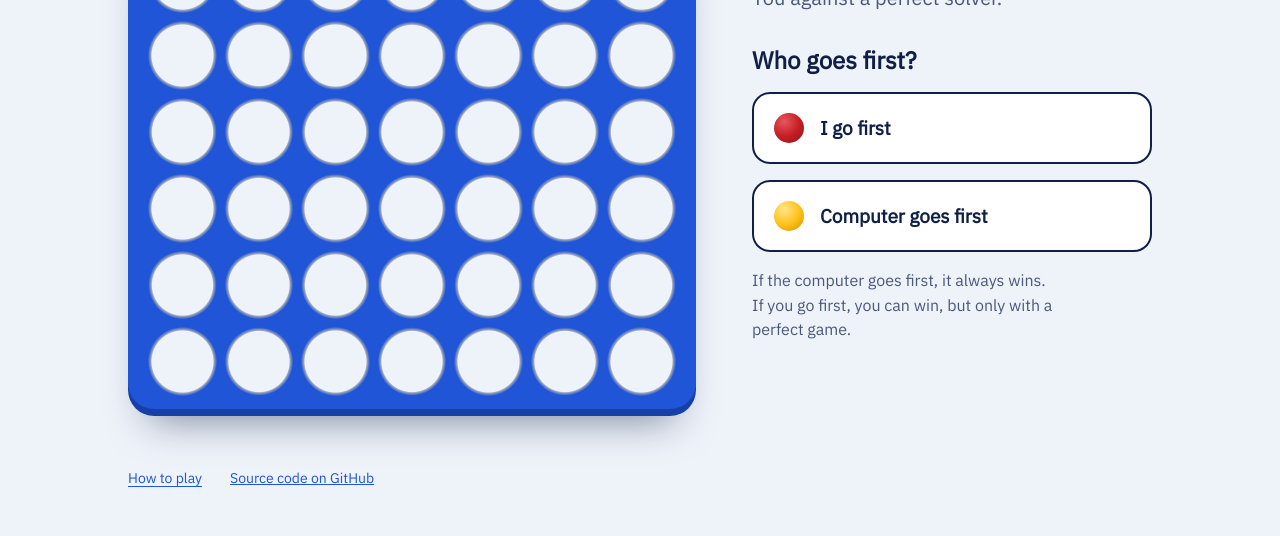
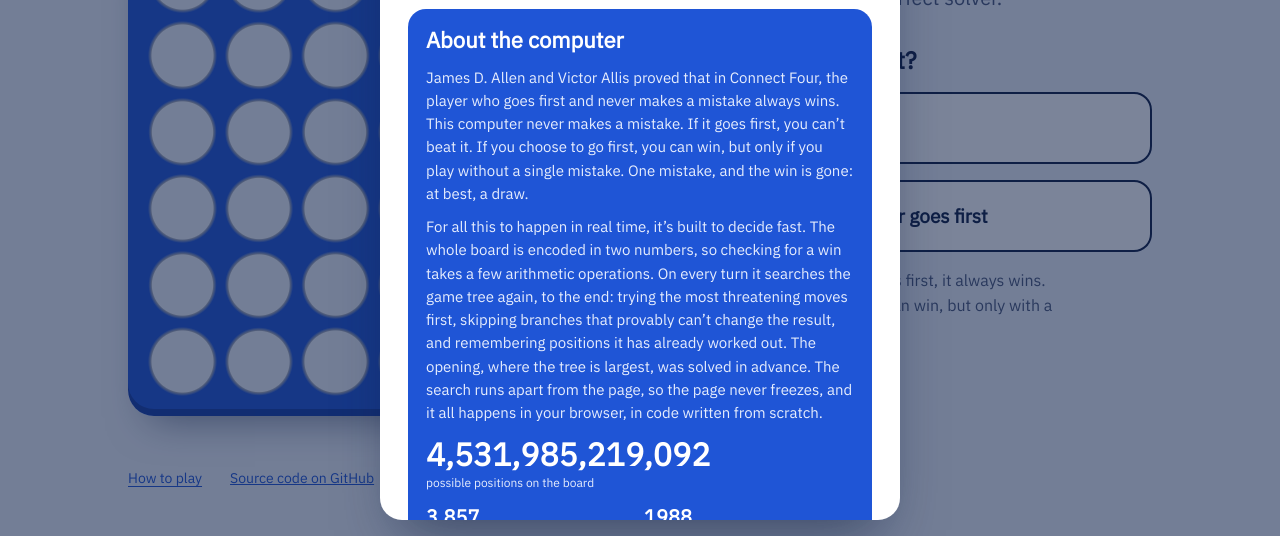
Before and after one commit to gilad-benshlomo/connect-four-solver, a website built with Vite: page index.html in a window 1280 px wide. Shown: the part 264-800 px from the top of the page. Built offline with nearby package versions, Linux system fonts and the light colour scheme; a web font is replaced by a local one.

Commit message:
Open the window about the game on every visit, with a new about text
The panel about the computer now has two paragraphs: what the solver
can do (the 1988 proof, and no mistakes) and how it is built to decide
fast. The Hebrew text addresses the player, so it has a feminine form.
The position count is shown exactly, on a row of its own, and the
opening positions are described as solved in advance.

The window opens by itself once per visit (kept in sessionStorage, so a
reload or a new game does not open it again), with the focus on the
window rather than on the close button.

```diff
--- a/src/main.ts
+++ b/src/main.ts
@@ -11,7 +11,7 @@ import '@fontsource/ibm-plex-sans-hebrew/hebrew-700.css';
 import './style.css';
 import type { SolverResponse } from './solver/solver.worker';
 import { App } from './ui/app';
-import { loadSettings, type SettingsStore } from './ui/settings';
+import { introDue, loadSettings, markIntroShown, type SettingsStore } from './ui/settings';
 import { SolverClient } from './ui/solverClient';
 import { GameView } from './ui/view';
 
@@ -27,14 +27,23 @@ const solver = new SolverClient((request) => worker.postMessage(request));
 worker.onmessage = (event: MessageEvent<SolverResponse>) => solver.receive(event.data);
 worker.onerror = (event) => solver.failAll(event.message || 'The solver stopped working');
 
-/** The browser's storage, or null where even reaching it is blocked. */
-function browserStorage(): SettingsStore | null {
+/** One of the browser's storages, or null where even reaching it is blocked. */
+function browserStorage(kind: 'localStorage' | 'sessionStorage'): SettingsStore | null {
   try {
-    return window.localStorage;
+    return window[kind];
   } catch {
     return null;
   }
 }
 
-const store = browserStorage();
-new App(new GameView(container), solver, loadSettings(store, navigator.languages), store);
+const store = browserStorage('localStorage');
+const view = new GameView(container);
+new App(view, solver, loadSettings(store, navigator.languages), store);
+
+// Every visit opens with "How to play" and the panel about the computer;
+// reloading or playing again in the same tab does not open it again.
+const session = browserStorage('sessionStorage');
+if (introDue(session)) {
+  view.openRules(true);
+  markIntroShown(session);
+}
--- a/src/style.css
+++ b/src/style.css
@@ -787,6 +787,11 @@ a:hover {
   line-height: 1.45;
 }
 
+/* The window itself takes the focus only when the page opens it; it needs no ring. */
+.rules:focus {
+  outline: none;
+}
+
 /* The panel about the computer wears the board's blue. */
 .about {
   display: flex;
@@ -807,17 +812,33 @@ a:hover {
 }
 
 .about-text {
-  margin: 0;
+  display: flex;
+  flex-direction: column;
+  gap: 10px;
   font-size: 14px;
   line-height: 1.55;
   color: #e6edfd;
 }
 
+.about-text p {
+  margin: 0;
+}
+
 .about-stats {
   margin: 0;
   display: grid;
-  grid-template-columns: repeat(3, minmax(0, 1fr));
-  gap: 8px;
+  grid-template-columns: repeat(2, minmax(0, 1fr));
+  gap: 12px 8px;
+}
+
+/* The exact number of positions is the headline: it gets a row of its own. */
+.stat:first-child {
+  grid-column: 1 / -1;
+}
+
+.stat:first-child dd {
+  font-size: 26px;
+  line-height: 1.15;
 }
 
 /* Each number is shown above its label, though the label comes first for screen readers. */
@@ -838,6 +859,7 @@ a:hover {
   margin: 0;
   font-size: 18px;
   font-weight: 700;
+  font-variant-numeric: tabular-nums;
   white-space: nowrap;
 }
 
@@ -862,4 +884,8 @@ a:hover {
   .stat dd {
     font-size: 20px;
   }
+
+  .stat:first-child dd {
+    font-size: 32px;
+  }
 }
--- a/src/ui/rulesDialog.ts
+++ b/src/ui/rulesDialog.ts
@@ -16,14 +16,15 @@ export class RulesDialog {
   );
   private readonly rules = h('ul', { class: 'rules-list' });
   private readonly aboutTitle = h('h3', { class: 'about-title', id: 'about-title' });
-  private readonly aboutText = h('p', { class: 'about-text' });
+  private readonly aboutText = h('div', { class: 'about-text' });
   private readonly stats = h('dl', { class: 'about-stats' });
   private readonly gotItButton = h('button', { type: 'button', class: 'primary-button' });
 
   constructor() {
     this.root = h(
       'dialog',
-      { class: 'rules', 'aria-labelledby': 'rules-title' },
+      // tabindex lets the window itself take the focus (see open).
+      { class: 'rules', 'aria-labelledby': 'rules-title', tabindex: '-1' },
       h('div', { class: 'rules-head' }, this.title, this.closeButton),
       this.rules,
       h('section', { class: 'about', 'aria-labelledby': 'about-title' }, this.aboutTitle, this.aboutText, this.stats),
@@ -37,9 +38,16 @@ export class RulesDialog {
     });
   }
 
-  /** Opens the window over the page. */
-  open(): void {
+  /**
+   * Opens the window over the page. The browser puts the focus on the close
+   * button; when the page opens the window by itself, the focus goes to the
+   * window instead, so no button looks chosen before the player did anything.
+   *
+   * @param byPage true when the page opens the window, not the player
+   */
+  open(byPage = false): void {
     this.root.showModal();
+    if (byPage) this.root.focus();
   }
 
   /** Shows the texts in the current language. */
@@ -48,7 +56,7 @@ export class RulesDialog {
     this.closeButton.setAttribute('aria-label', strings.close);
     this.rules.replaceChildren(...strings.rules.map((rule) => h('li', {}, rule)));
     this.aboutTitle.textContent = strings.aboutTitle;
-    this.aboutText.textContent = strings.aboutText;
+    this.aboutText.replaceChildren(...strings.aboutText.map((paragraph) => h('p', {}, paragraph)));
     this.stats.replaceChildren(
       ...strings.stats.map((stat) => h('div', { class: 'stat' }, h('dt', {}, stat.label), h('dd', {}, stat.value))),
     );
--- a/src/ui/settings.ts
+++ b/src/ui/settings.ts
@@ -46,6 +46,31 @@ export function loadSettings(store: SettingsStore | null, browserLanguages: read
   };
 }
 
+const INTRO_KEY = 'connect-four-solver:intro-shown';
+
+/**
+ * True if the "How to play" window has not been shown yet in this visit. The
+ * page keeps this in sessionStorage, which lasts while the tab is open
+ * (reloads included) and is gone in a new tab or a new browser session. If
+ * storage is blocked, the window is shown. Never throws.
+ */
+export function introDue(session: SettingsStore | null): boolean {
+  try {
+    return session?.getItem(INTRO_KEY) !== 'yes';
+  } catch {
+    return true;
+  }
+}
+
+/** Notes that the "How to play" window was shown in this visit. Never throws. */
+export function markIntroShown(session: SettingsStore | null): void {
+  try {
+    session?.setItem(INTRO_KEY, 'yes');
+  } catch {
+    // Blocked storage: the window may show again after a reload, which is harmless.
+  }
+}
+
 /** Saves the settings for the next visit, if the browser lets it. Never throws. */
 export function saveSettings(store: SettingsStore | null, settings: Settings): void {
   try {
--- a/src/ui/strings.ts
+++ b/src/ui/strings.ts
@@ -60,7 +60,8 @@ export type Strings = {
   rulesTitle: string;
   rules: string[];
   aboutTitle: string;
-  aboutText: string;
+  /** Two paragraphs: what the computer can do, then how it is built to do it fast. */
+  aboutText: readonly [string, string];
   stats: Stat[];
   gotIt: string;
   close: string;
@@ -119,11 +120,13 @@ const en: Strings = {
     'If the board fills up with no line of four, it’s a draw.',
   ],
   aboutTitle: 'About the computer',
-  aboutText:
-    'On every turn it checks every possible continuation to the end of the game and picks the best move: the fastest win, or the slowest loss. The opening moves, the hardest to work out, were computed in advance. And it all runs in your browser, in code written from scratch.',
+  aboutText: [
+    'James D. Allen and Victor Allis proved that in Connect Four, the player who goes first and never makes a mistake always wins. This computer never makes a mistake. If it goes first, you can’t beat it. If you choose to go first, you can win, but only if you play without a single mistake. One mistake, and the win is gone: at best, a draw.',
+    'For all this to happen in real time, it’s built to decide fast. The whole board is encoded in two numbers, so checking for a win takes a few arithmetic operations. On every turn it searches the game tree again, to the end: trying the most threatening moves first, skipping branches that provably can’t change the result, and remembering positions it has already worked out. The opening, where the tree is largest, was solved in advance. The search runs apart from the page, so the page never freezes, and it all happens in your browser, in code written from scratch.',
+  ],
   stats: [
-    { value: '4.5 trillion', label: 'possible positions on the board' },
-    { value: '3,857', label: 'opening positions computed in advance' },
+    { value: '4,531,985,219,092', label: 'possible positions on the board' },
+    { value: '3,857', label: 'opening positions solved in advance' },
     { value: '1988', label: 'the year the game was solved mathematically' },
   ],
   gotIt: 'Got it',
@@ -180,11 +183,13 @@ const heMasculine: Strings = {
     'אם הלוח מתמלא בלי רצף, זה תיקו.',
   ],
   aboutTitle: 'על המחשב',
-  aboutText:
-    'בכל תור הוא בודק את כל ההמשכים האפשריים עד סוף המשחק, ובוחר את המהלך הטוב ביותר: הניצחון המהיר ביותר, או ההפסד האיטי ביותר. את מהלכי הפתיחה, הכבדים ביותר לחישוב, הוא חישב מראש. והכל רץ בדפדפן שלך, בקוד שנכתב מאפס.',
+  aboutText: [
+    'ג׳יימס אלן וויקטור אליס הוכיחו שבארבע בשורה, מי שמתחיל ומשחק בלי אף טעות מנצח תמיד. המחשב הזה משחק בלי אף טעות. אם הוא מתחיל, אי אפשר לנצח אותו. אם תבחר להתחיל, תוכל לנצח, אבל רק אם תשחק בלי אף טעות. טעות אחת, והניצחון כבר לא אפשרי: במקרה הטוב, תיקו.',
+    'כדי שכל זה יקרה בזמן אמת, הוא בנוי להחליט במהירות. כל הלוח מקודד בשני מספרים, כך שבדיקת ניצחון היא כמה פעולות חשבון. בכל תור הוא סורק מחדש את עץ המשחק עד הסוף: בוחן קודם את המהלכים המאיימים, מדלג על ענפים שמוכח שלא ישנו את התוצאה, וזוכר עמדות שכבר חישב. את הפתיחה, שבה העץ הכי גדול, פתר מראש. החישוב רץ בנפרד מהדף, כך שהדף אף פעם לא נתקע, והכל קורה בדפדפן שלך, בקוד שנכתב מאפס.',
+  ],
   stats: [
-    { value: '4.5 טריליון', label: 'עמדות אפשריות בלוח' },
-    { value: '3,857', label: 'עמדות פתיחה שחושבו מראש' },
+    { value: '4,531,985,219,092', label: 'עמדות אפשריות בלוח' },
+    { value: '3,857', label: 'עמדות פתיחה שנפתרו מראש' },
     { value: '1988', label: 'השנה שבה המשחק נפתר מתמטית' },
   ],
   gotIt: 'הבנתי',
@@ -208,6 +213,7 @@ export const ADDRESSED_KEYS = [
   'computerStartedMessage',
   'playerStartedMessage',
   'drawMessage',
+  'aboutText',
   'you',
 ] as const satisfies readonly (keyof Strings)[];
 
@@ -221,6 +227,10 @@ const heFeminine: Strings = {
   drawMessage:
     'כל הכבוד, את כמעט שם. תיקו אומר שלא עשית אף מהלך מפסיד במשך כל המשחק. רק משחק מושלם משיג יותר.',
   you: 'את',
+  aboutText: [
+    'ג׳יימס אלן וויקטור אליס הוכיחו שבארבע בשורה, מי שמתחיל ומשחק בלי אף טעות מנצח תמיד. המחשב הזה משחק בלי אף טעות. אם הוא מתחיל, אי אפשר לנצח אותו. אם תבחרי להתחיל, תוכלי לנצח, אבל רק אם תשחקי בלי אף טעות. טעות אחת, והניצחון כבר לא אפשרי: במקרה הטוב, תיקו.',
+    heMasculine.aboutText[1],
+  ],
 };
 
 /** All three versions, exported for the tests. */
--- a/src/ui/view.ts
+++ b/src/ui/view.ts
@@ -106,7 +106,7 @@ export class GameView {
       h('footer', { class: 'footer' }, this.rulesButton, this.sourceLink),
       this.rules.root,
     );
-    this.rulesButton.addEventListener('click', () => this.rules.open());
+    this.rulesButton.addEventListener('click', () => this.openRules());
     container.replaceChildren(this.root);
   }
 
@@ -172,6 +172,15 @@ export class GameView {
     this.playAgainButton.addEventListener('click', handler);
   }
 
+  /**
+   * Opens the "How to play" window, with the panel about the computer.
+   *
+   * @param byPage true when the page opens it by itself, on arrival
+   */
+  openRules(byPage = false): void {
+    this.rules.open(byPage);
+  }
+
   /** Moves the keyboard focus to where the next action is, after the page changed around it. */
   focusNextAction(phase: Phase): void {
     if (phase.kind === 'choosing') this.humanFirstButton.focus();
```
Also changed, not shown: src/ui/settings.test.ts (+24 -1 lines), src/ui/strings.test.ts (+8 -0 lines).
